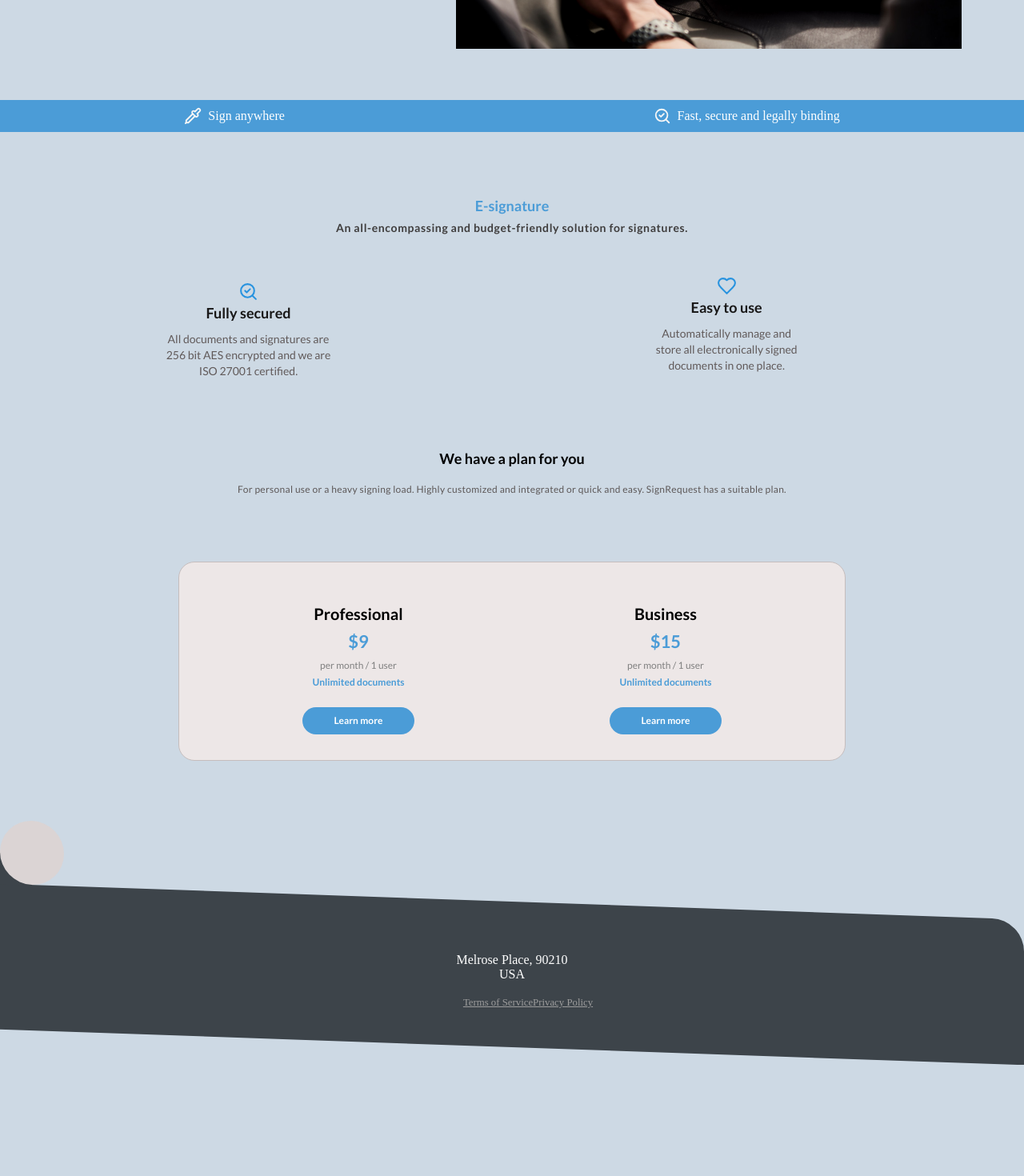
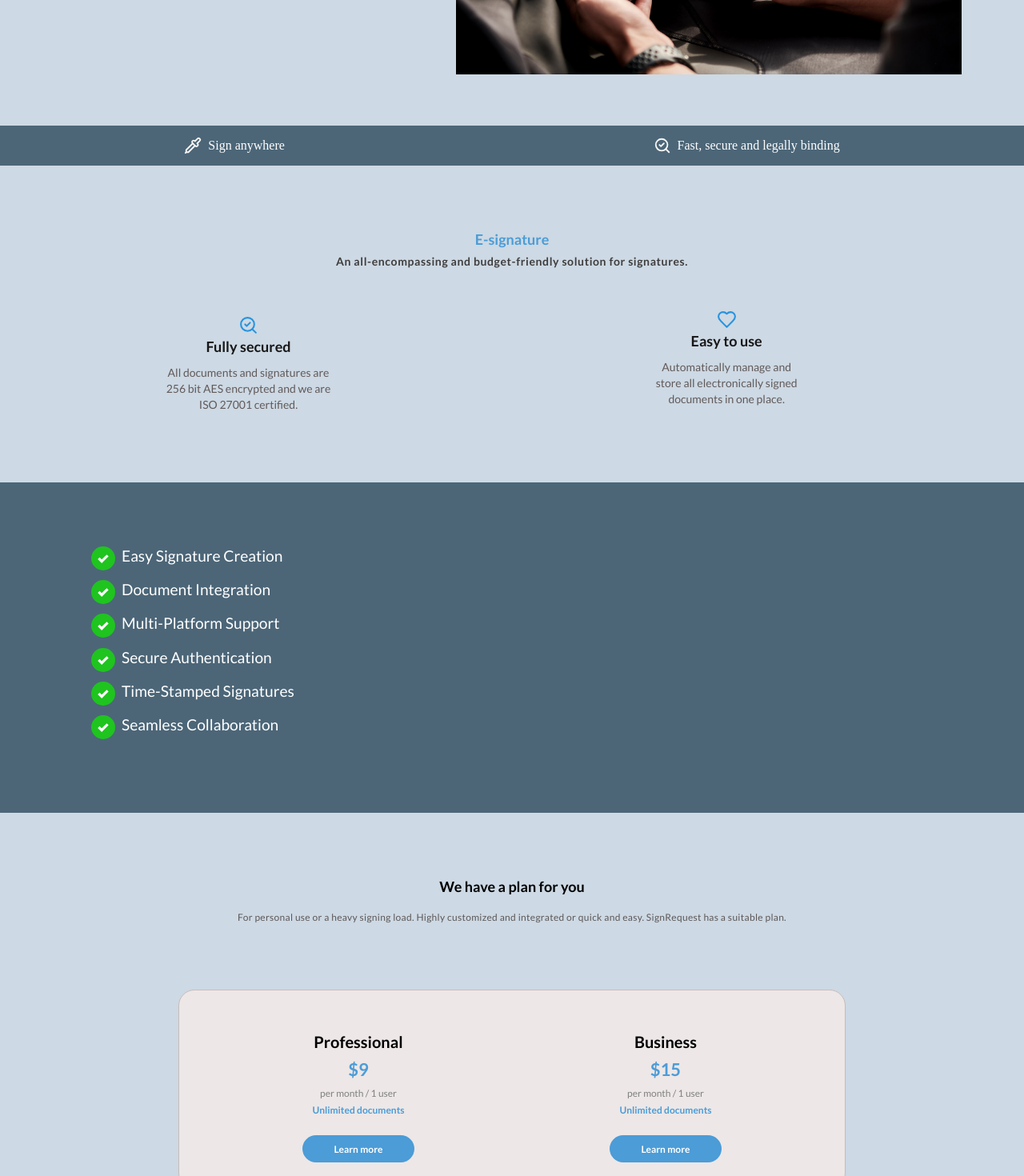
Before and after one commit to nathan-assefa/digital-signature-frontend, a React (Vite) app: page / in a window 1280 px wide. Shown: the part 540-2010 px from the top of the page at 80% size. Before the commit the page ends 1871 px from the top, so only its background shows below. Built offline with nearby package versions, Linux system fonts and the light colour scheme; what @syncfusion/ej2-base would draw is missing.

Commit message:
adding features to the landing page

```diff
--- a/index.html
+++ b/index.html
@@ -9,7 +9,7 @@
       href="https://fonts.googleapis.com/css2?family=Lato:wght@400;700&family=Poppins:wght@400;700&display=swap"
       rel="stylesheet"
     />
-    <meta name="viewport" content="width=device-width, initial-scale=1.25" />
+    <meta name="viewport" content="width=device-width, initial-scale=1.0" />
     <title>Vite + React + TS</title>
   </head>
   <body>
--- a/src/components/HomePage.tsx
+++ b/src/components/HomePage.tsx
@@ -28,6 +28,7 @@
           <p className="fast-secure">Fast, secure and legally binding</p>
         </div>
       </div>
+
       <div className="features">
         <p className="e-sign">E-signature</p>
         <p className="e-sign-dicription">
@@ -53,6 +54,20 @@
           <div className="second-feature"></div>
         </div>
       </div>
+      <section className="features-section">
+        <div className="container">
+          <ul className="features-list">
+            <li>Easy Signature Creation</li>
+            <li>Document Integration</li>
+            <li>Multi-Platform Support</li>
+            <li>Secure Authentication</li>
+            <li>Time-Stamped Signatures</li>
+            <li>Seamless Collaboration</li>
+          </ul>
+
+          {/* <img src="images/holding-phone.jpg" alt="Man holding phone"> */}
+        </div>
+      </section>
       <div className="bill-plan">
         <p className="b-p">We have a plan for you</p>
         <p className="b-p-decription">
--- a/src/styles/HomePage.css
+++ b/src/styles/HomePage.css
@@ -1,5 +1,15 @@
 :root {
   --blue-color: #4b9cd7;
+}
+
+ul {
+  list-style-type: none;
+  margin: 0;
+  padding: 0;
+}
+
+section.features-section {
+  padding: 5em 2em;
 }
 
 .homepage-wrapper {
@@ -144,16 +154,17 @@
 }
 
 .home-right-col h1 {
-  font-size: 23px;
+  font-family: Poppins;
+  text-align: center;
+  width: 90%;
+  margin-left: 0.3em;
+  font-size: 2.2em;
   line-height: 1.3em;
   margin-top: 2em;
-  font-family: Poppins;
-  text-align: center;
-  width: 97%;
 }
 
 .home-right-col .subhead {
-  color: #0f8de8;
+  color: black;
   letter-spacing: 0.1em;
   width: 90%;
   text-align: center;
@@ -161,6 +172,7 @@
   font-size: 13px;
   margin-left: 1em;
   margin-top: -0.6em;
+  margin-bottom: 4em;
 }
 
 .link {
@@ -170,15 +182,15 @@
 
 .landing-pic {
   background-image: url("../images/land-pic.jpg");
-  width: 90%;
+  width: 100%;
   height: 300px;
   background-size: cover;
   background-repeat: no-repeat;
-  margin-top: 2em;
+  margin-top: -1em;
   margin-left: auto;
   margin-right: auto;
   /* margin-left: -1em; */
-  /* background-position-x: -100%;*/
+  background-position-x: 120%;
   background-position-y: 100%;
 }
 
@@ -187,29 +199,72 @@
   display: flex;
   align-items: center;
   justify-content: space-around;
-  background: var(--blue-color);
-  height: 40px;
+  /* background: var(--blue-color); */
+  background: #4c6678;
+  min-height: 40px;
 }
 
 .middle-left,
 .middle-right {
-  display: flex;
-  justify-content: center;
-  align-items: center;
+  height: 100%;
+  text-align: center;
 }
 
 .pipette,
 .sing-check {
   margin-right: 0.5em;
   color: rgb(246, 246, 246);
-  height: 16px;
-  width: 16px;
+  height: 24px;
+  width: 24px;
+  margin-bottom: -0.5em;
+  margin-top: 0.5em;
 }
 
 .fast-secure,
 .sign-anywhere {
   color: white;
-  font-size: 14px;
+  font-size: 15px;
+}
+
+/* features-enumurate */
+section.features-section {
+  /* background: #20272e; */
+  background: #4c6678;
+  color: white;
+  margin-top: 5em;
+}
+
+ul.features-list {
+  margin: 0;
+  padding-left: 0.1em;
+  display: -ms-grid;
+  display: grid;
+  -ms-grid-columns: (minmax(19rem, 1fr)) [auto-fit];
+  grid-template-columns: repeat(auto-fit, minmax(19rem, 1fr));
+}
+
+ul.features-list li {
+  font-size: 16px;
+  margin-bottom: 1em;
+  margin-left: 2em;
+  position: relative;
+  text-align: left;
+  font-family: Lato;
+}
+
+ul.features-list li:before {
+  content: "";
+  left: -2em;
+  position: absolute;
+  width: 20px;
+  height: 20px;
+  background-image: url("../images/bullet.svg");
+  background-size: contain;
+  margin-right: 0.5em;
+}
+
+.features-section img {
+  display: none;
 }
 
 /* features */
@@ -391,7 +446,7 @@
     width: unset;
   }
   .home-right-col .subhead {
-    color: var(--blue-color);
+    /* color: var(--blue-color); */
     width: 80%;
     font-size: 16px;
     margin-left: 3.8em;
@@ -410,10 +465,21 @@
     background-position-y: 100%;
   }
 
+  .middle-left,
+  .middle-right {
+    display: flex;
+    justify-content: center;
+    align-items: center;
+    height: unset;
+    text-align: unset;
+  }
+
   .pipette,
   .sing-check {
     height: 22px;
     width: 22px;
+    margin-bottom: unset;
+    margin-top: unset;
   }
 
   .fast-secure,
@@ -482,481 +548,45 @@
   }
 }
 
-/*
-:root {
-  --blue-color: #4b9cd7;
-}
-
-.homepage-wrapper {
-  margin-bottom: 2em;
-  margin-top: 2em;
-}
-
-.signing-related-inputes {
-  background-color: white;
-  margin-bottom: 2em;
-  margin-top: 1.5em;
-  padding-bottom: 1.4em;
-  padding-top: 0.1em;
-  border-radius: 1em;
-  min-height: 350px;
-  width: 90%;
-  margin-left: auto;
-  margin-right: auto;
-  box-shadow: 0 2px 4px rgba(0, 0, 0, 0.1);
-}
-
-.signing-related-inputes .add-file {
-  background: var(--blue-color);
-  width: 90%;
-  height: 4em;
-  display: block;
-  margin-left: auto;
-  margin-right: auto;
-  margin-bottom: 2em;
-  border: none;
-  border-radius: 2em;
-  margin-top: 3em;
-  color: white;
-  font-family: Poppins;
-  font-size: 14px;
-  letter-spacing: 0.3px;
-}
-
-.inviter {
-  margin-top: 3em;
-}
-
-.inviter .inviter-email {
-  margin-left: 1.3em;
-  display: flex;
-  align-items: center;
-}
-
-.add-contact {
-  margin-left: 1.3em;
-  margin-top: 1em;
-  cursor: pointer;
-  color: rgb(132, 123, 123);
-}
-
-.email-input-wrapper {
-  display: flex;
-  justify-content: space-between;
-  align-items: center;
-}
-
-.email-input-wrapper button {
-  background: white;
-  border: none;
-  font-size: 10px;
-  cursor: pointer;
-}
-
-.home-left-col .email-input {
-  border: none;
-  border-bottom: 1px solid #e9dddd;
-  margin-bottom: 1em;
-  outline: none;
-  width: 58%;
-  height: 2.4em;
-  padding-left: 2em;
-}
-
-.home-left-col .user-x {
-  color: rgb(137, 128, 128);
-  height: 16px;
-  width: 16px;
-  margin-right: 2em;
-}
-
-.message-input {
-  border: none;
-  border-bottom: 1px solid #e9dddd;
-  margin-bottom: 1em;
-  outline: none;
-  width: 92%;
-  height: 5.4em;
-  margin-top: 2em;
-  resize: vertical;
-}
-
-.message-input::placeholder {
-  font-size: 12px;
-  color: rgb(167, 160, 160);
-}
-
-.inviter-email span {
-  margin-left: 8em;
-}
-
-.left-col-footer {
-  margin-top: 4em;
-  display: flex;
-  justify-content: space-around;
-}
-
-.help-btn,
-.setting-btn {
-  color: var(--blue-color);
-  border: none;
-  font-weight: bold;
-  font-family: Lato;
-  background: none;
-}
-
-.disabled-btn,
-.active-btn {
-  background: rgb(212, 193, 193);
-  width: 10em;
-  height: 3em;
-  border: none;
-  border-radius: 2em;
-  color: rgb(250, 223, 223);
-  font-size: 14px;
-  font-family: Lato;
-  font-weight: bold;
-}
-
-.active-btn {
-  background: #4b9cd7;
-  cursor: pointer;
-}
-
-.home-right-col {
-  margin-left: 0.7em;
-}
-
-.home-right-col h1 {
-  font-size: 23px;
-  line-height: 1.3em;
-  margin-top: 2em;
-  font-family: Poppins;
-  text-align: center;
-  width: 97%;
-}
-
-.home-right-col .subhead {
-  color: #0f8de8;
-  letter-spacing: 0.1em;
-  width: 90%;
-  text-align: center;
-  font-family: Poppins;
-  font-size: 13px;
-  margin-left: 1em;
-  margin-top: -0.6em;
-}
-
-.link {
-  text-decoration: none;
-  color: inherit;
-}
-
-.landing-pic {
-  background-image: url("../images/land-pic.jpg");
-  width: 90%;
-  height: 300px;
-  background-size: cover;
-  background-repeat: no-repeat;
-  margin-top: 2em;
-  margin-left: auto;
-  margin-right: auto;
-  background-position-y: 100%;
-}
-
-.land-middle {
-  margin-top: 4em;
-  display: flex;
-  align-items: center;
-  justify-content: space-around;
-  background: var(--blue-color);
-  height: 40px;
-}
-
-.middle-left,
-.middle-right {
-  display: flex;
-  justify-content: center;
-  align-items: center;
-}
-
-.pipette,
-.sing-check {
-  margin-right: 0.5em;
-  color: rgb(246, 246, 246);
-  height: 16px;
-  width: 16px;
-}
-
-.fast-secure,
-.sign-anywhere {
-  color: white;
-  font-size: 14px;
-}
-/
-.features {
-  text-align: center;
-  margin-top: 5em;
-}
-
-.features .e-sign {
-  color: var(--blue-color);
-  font-size: 18px;
-  line-height: 24px;
-  font-family: Lato;
-  font-weight: 700;
-}
-
-.features .e-sign-dicription {
-  color: rgb(63, 61, 61);
-  font-size: 13px;
-  width: 93%;
-  line-height: 13px;
-  font-family: Lato;
-  font-weight: 700;
-  margin-top: -1em;
-  letter-spacing: 0.6px;
-  margin-left: auto;
-  margin-right: auto;
-}
-
-.two-features {
-  margin-top: 3em;
-}
-
-.two-features .srch-check,
-.two-features .heart {
-  color: #2893df;
-  height: 18px;
-  width: 18px;
-}
-
-.two-features .fc {
-  font-weight: bold;
-  line-height: 24px;
-  font-family: Lato;
-  font-size: 14px;
-  margin-top: -0.1em;
-  color: rgb(63, 61, 61);
-}
-
-.two-features .feature-described {
-  width: 60%;
-  margin-left: auto;
-  margin-right: auto;
-  line-height: 20px;
-  font-size: 13px;
-  margin-top: -0.5em;
-  color: rgb(97, 90, 90);
-  font-family: Lato;
-}
-
-.two-features .first-f-d {
-  margin-bottom: 2em;
-}
-
-.bill-plan {
-  margin-top: 5em;
-  font-family: Lato;
-  text-align: center;
-}
-
-.bill-plan .b-p {
-  color: black;
-  font-size: 18px;
-  line-height: 24px;
-  font-family: Lato;
-  font-weight: bold;
-}
-
-.bill-plan .b-p-decription {
-  text-align: center;
-  font-family: Lato;
-  font-size: 12px;
-  color: rgb(93, 88, 88);
-  line-height: 21px;
-  font-weight: lighter;
-  margin-top: 5px;
-  letter-spacing: 0.4px;
-  cursor: pointer;
-  margin-top: -0.2em;
-  letter-spacing: 0.3px;
-}
-
-.bill-plan .two-plans {
-  background: rgb(237, 231, 231);
-  width: 60%;
-  margin-left: auto;
-  margin-right: auto;
-  margin-top: 5em;
-  padding: 2em;
-  border: 1px solid rgb(197, 189, 189);
-  border-radius: 20px;
-}
-
-.two-plans .professional {
-  margin-bottom: 4em;
-}
-
-.pro {
-  color: black;
-  font-weight: 700;
-  line-height: 24px;
-  font-size: 20px;
-}
-
-.b-price {
-  color: var(--blue-color);
-  font-weight: 700;
-  line-height: 24px;
-  font-size: 18px;
-  margin-top: -0.6em;
-}
-
-.per-mon {
-  color: grey;
-  font-size: 12px;
-  margin-top: -1em;
-}
-
-.unlimited {
-  color: var(--blue-color);
-  font-size: 12px;
-  font-weight: 700;
-  margin-top: -0.5em;
-}
-
-.bill-plan .learn-more {
-  width: 100.3px;
-  height: 34px;
-  color: white;
-  font-weight: bold;
-  line-height: 21px;
-  font-size: 12px;
-  font-family: Lato;
-  border: none;
-  margin-top: 2em;
-  display: block;
-  margin-left: auto;
-  margin-right: auto;
-  background: var(--blue-color);
-  cursor: pointer;
-  border-radius: 20px;
-}
-
-@media screen and (min-width: 850px) {
-  .homepage {
-    display: grid;
-    grid-template-columns: 36% 1fr;
-    width: 100%;
+@media only screen and (min-width: 1080px) {
+  ul.features-list {
+    display: block;
+    margin-left: 5em;
+  }
+  ul.features-list li {
+    font-size: 1.2em;
+  }
+  ul.features-list li:before {
+    width: 30px;
+    height: 30px;
+  }
+  .features-section {
+    position: relative;
+  }
+  .features-section img {
+    display: block;
+    position: absolute;
+    right: 0;
+    width: 350px;
+    bottom: -2em;
   }
 
-  .signing-related-inputes {
-    margin-left: 2em;
-    width: unset;
-    margin-right: unset;
-    box-shadow: 0 2px 4px rgba(0, 0, 0, 0.1);
+  /* .features-section:before {
+    content: "";
+    position: absolute;
+    width: 10%;
+    height: 20em;
+    background: var(--primary-color);
+    left: 0;
+    top: -4em;
   }
-
-  .home-right-col {
-    margin-left: 3em;
-  }
-
-  .home-right-col h1 {
-    font-size: 50px;
-    line-height: 1.3em;
-    margin-top: 0.2em;
-    font-family: Poppins;
-    text-align: center;
-    width: unset;
-  }
-  .home-right-col .subhead {
-    color: var(--blue-color);
-    width: 80%;
-    font-size: 16px;
-    margin-left: 3.8em;
-    margin-top: -1.6em;
-  }
-
-  .landing-pic {
-    background-image: url("../images/land-pic.jpg");
-    width: 82%;
-    height: 300px;
-    background-size: cover;
-    background-repeat: no-repeat;
-    margin-top: 2em;
-    margin-left: 3.8em;
-    background-position-x: -100%;
-    background-position-y: 100%;
-  }
-
-  .pipette,
-  .sing-check {
-    height: 22px;
-    width: 22px;
-  }
-
-  .fast-secure,
-  .sign-anywhere {
-    color: white;
-    font-size: 16px;
-  }
-
-
-  .features {
-    margin-top: 5em;
-  }
-
-  .features .e-sign-dicription {
-    font-size: 14px;
-    line-height: 24px;
-    font-family: Lato;
-  }
-
-  .two-features {
-    display: flex;
-    margin-top: 3em;
-  }
-
-  .two-features .srch-check,
-  .two-features .heart {
-    height: 22px;
-    width: 22px;
-  }
-
-  .two-features .fc {
-    font-size: 16px;
-  }
-
-  .two-features .feature-described {
-    width: 40%;
-    font-size: 16px;
-  }
-
-  .two-features .first-f-d {
-    margin-bottom: unset;
-  }
-
-
-  .bill-plan .two-plans {
-    display: flex;
-    align-items: center;
-    justify-content: space-around;
-  }
-
-  .two-plans .professional {
-    margin-bottom: unset;
-  }
-
-  .b-price {
-    font-size: 22px;
-    margin-top: -0.4em;
-  }
-
-  .bill-plan .learn-more {
-    width: 140.3px;
-    font-size: 12px;
-  }
+  .features-section:after {
+    content: "";
+    position: absolute;
+    width: 200px;
+    height: 20em;
+    background: url("../images/dots.svg") no-repeat;
+    left: 4.5em;
+    top: 2em;
+  } */
 }
-
-*/
--- a/src/styles/footer.css
+++ b/src/styles/footer.css
@@ -1,39 +1,10 @@
 /*This is for footer */
 .footer-container {
   width: 100%;
-  background: #3d444a;
+  background: #4c6678;
   color: #fff;
   padding: 3em 0;
-  border-top-right-radius: 40px;
-  transform: skewY(2deg);
   margin-top: 11em;
-}
-
-.footer-container .container {
-  transform: skewY(-2deg);
-}
-
-.footer-container:before {
-  content: "";
-  width: 40px;
-  height: 40px;
-  background-color: #3d444a;
-  position: absolute;
-  top: -39px;
-  left: 0;
-  z-index: -2;
-}
-
-.footer-container:after {
-  content: "";
-  width: 80px;
-  height: 80px;
-  background-color: #dbd4d4;
-  position: absolute;
-  z-index: -1;
-  top: -80px;
-  left: 0;
-  border-radius: 50%;
 }
 
 .container {
```
Also changed, not shown: src/images/bullet.svg (added), src/images/dots.svg (added).
